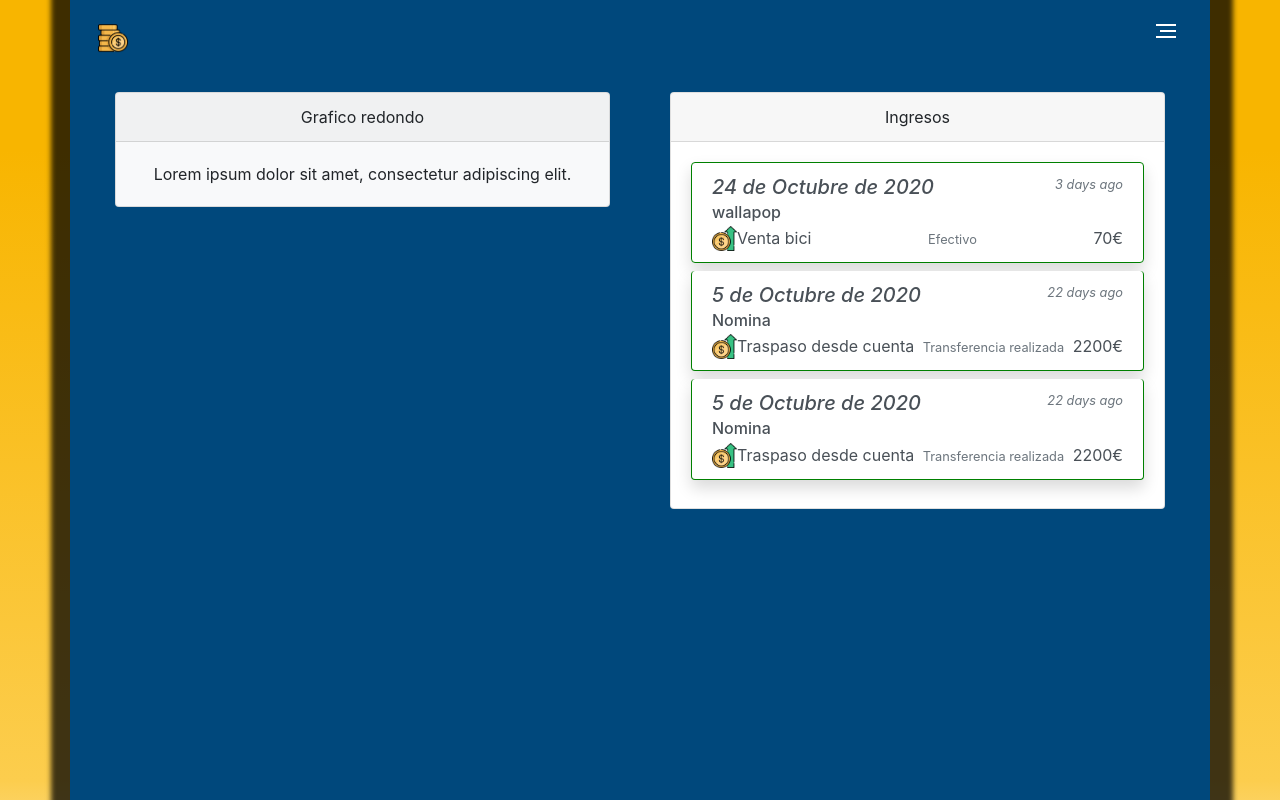
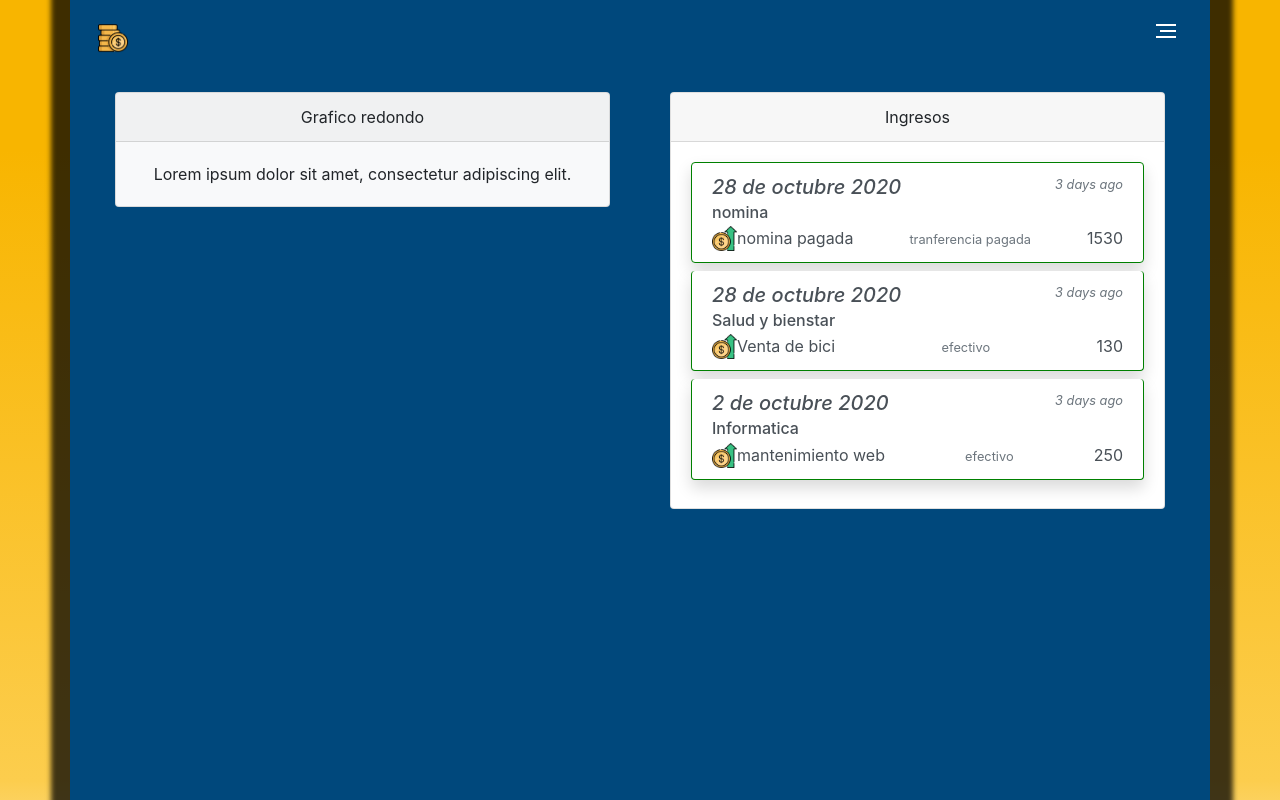
Before and after one commit to Legodark/fintech-project, a Vue app in the folder frontend/: page /pay in a window 1280 px wide. Shown: the top 800 px of the page. Built offline with nearby package versions, Linux system fonts and the light colour scheme.

Commit message:
inicion de dinamizar ingresos

```diff
--- a/frontend/src/pages/Ingresos.vue
+++ b/frontend/src/pages/Ingresos.vue
@@ -41,17 +41,17 @@
               </div>
               <!-- derecha listar movimientos -->
               <div class="col-6">
-                <b-card header="Ingresos" class="text-center">
+                <b-card header="Ingresos" class="text-center" >
                   <b-list-group-item
                     href="#"
-                    class="flex-column align-items-start mb-2 shadow rounded ingresos"
+                    class="flex-column align-items-start mb-2 shadow rounded ingresos" v-for="(ingreso, index) in ingresosOBJ" :key="index"
                   >
                     <div class="d-flex w-100 justify-content-between cursiva">
-                      <h5 class="mb-1">24 de Octubre de 2020</h5>
+                      <h5 class="mb-1">{{ ingreso.date }}</h5>
                       <small class="text-muted">3 days ago</small>
                     </div>
                     <div class="d-flex w-100 justify-content-between">
-                      <h6 class="mb-1">wallapop</h6>
+                      <h6 class="mb-1">{{ ingreso.category }}</h6>
                     </div>
                     <div>
                       <img
@@ -59,60 +59,13 @@
                         alt=""
                         class="icon float-left"
                       />
-                      <p class="mb-1 float-left">Venta bici</p>
+                      <p class="mb-1 float-left"> {{ ingreso.description }} </p>
 
-                      <p class="float-right">70€</p>
+                      <p class="float-right"> {{ ingreso.quantity }}</p>
                     </div>
-                    <small class="text-muted">Efectivo</small>
+                    <small class="text-muted">{{ ingreso.metodo }}</small>
                   </b-list-group-item>
 
-                  <b-list-group-item
-                    href="#"
-                    class="flex-column align-items-start mb-2 shadow rounded ingresos"
-                  >
-                    <div class="d-flex w-100 justify-content-between cursiva">
-                      <h5 class="mb-1">5 de Octubre de 2020</h5>
-                      <small class="text-muted">22 days ago</small>
-                    </div>
-                    <div class="d-flex w-100 justify-content-between">
-                      <h6 class="mb-1">Nomina</h6>
-                    </div>
-                    <div>
-                      <img
-                        src="@/assets/money/png/025-profits.png"
-                        alt=""
-                        class="icon float-left"
-                      />
-                      <p class="mb-1 float-left">Traspaso desde cuenta</p>
-
-                      <p class="float-right">2200€</p>
-                    </div>
-                    <small class="text-muted">Transferencia realizada</small>
-                  </b-list-group-item>
-
-                  <b-list-group-item
-                    href="#"
-                    class="flex-column align-items-start mb-2 shadow rounded ingresos"
-                  >
-                    <div class="d-flex w-100 justify-content-between cursiva">
-                      <h5 class="mb-1">5 de Octubre de 2020</h5>
-                      <small class="text-muted">22 days ago</small>
-                    </div>
-                    <div class="d-flex w-100 justify-content-between">
-                      <h6 class="mb-1">Nomina</h6>
-                    </div>
-                    <div>
-                      <img
-                        src="@/assets/money/png/025-profits.png"
-                        alt=""
-                        class="icon float-left"
-                      />
-                      <p class="mb-1 float-left">Traspaso desde cuenta</p>
-
-                      <p class="float-right">2200€</p>
-                    </div>
-                    <small class="text-muted">Transferencia realizada</small>
-                  </b-list-group-item>
 
                 </b-card>
               </div>
@@ -139,7 +92,50 @@ export default {
     Burger,
     Sidebar
   },
+  data(){
+    return{
+      ingresosOBJ:[{
+        type: 'Ingresos',
+        quantity: '1530',
+        Forma: 'Transferencia',
+        description: 'nomina pagada',
+        category: 'nomina',
+        date: '28 de octubre 2020',
+        metodo:'tranferencia pagada',
+        enabled: '',
+
+        },
+        {
+        type: 'Ingresos',
+        quantity: '130',
+        Forma: 'Efectivo',
+        description: 'Venta de bici',
+        category: 'Salud y bienstar',
+        date: '28 de octubre 2020',
+        metodo:'efectivo',
+        enabled: '',
+        },
+        {
+        type: 'Ingresos',
+        quantity: '250',
+        Forma: 'Efectivo',
+        description: 'mantenimiento web',
+        category: 'Informatica',
+        date: '2 de octubre 2020',
+        metodo:'efectivo',
+        enabled: '',
+        }
+
+
+
+      ]
+    }
+    methods:{
+
+    }
+  }
 }
+
 </script>
 
 <style>
```
